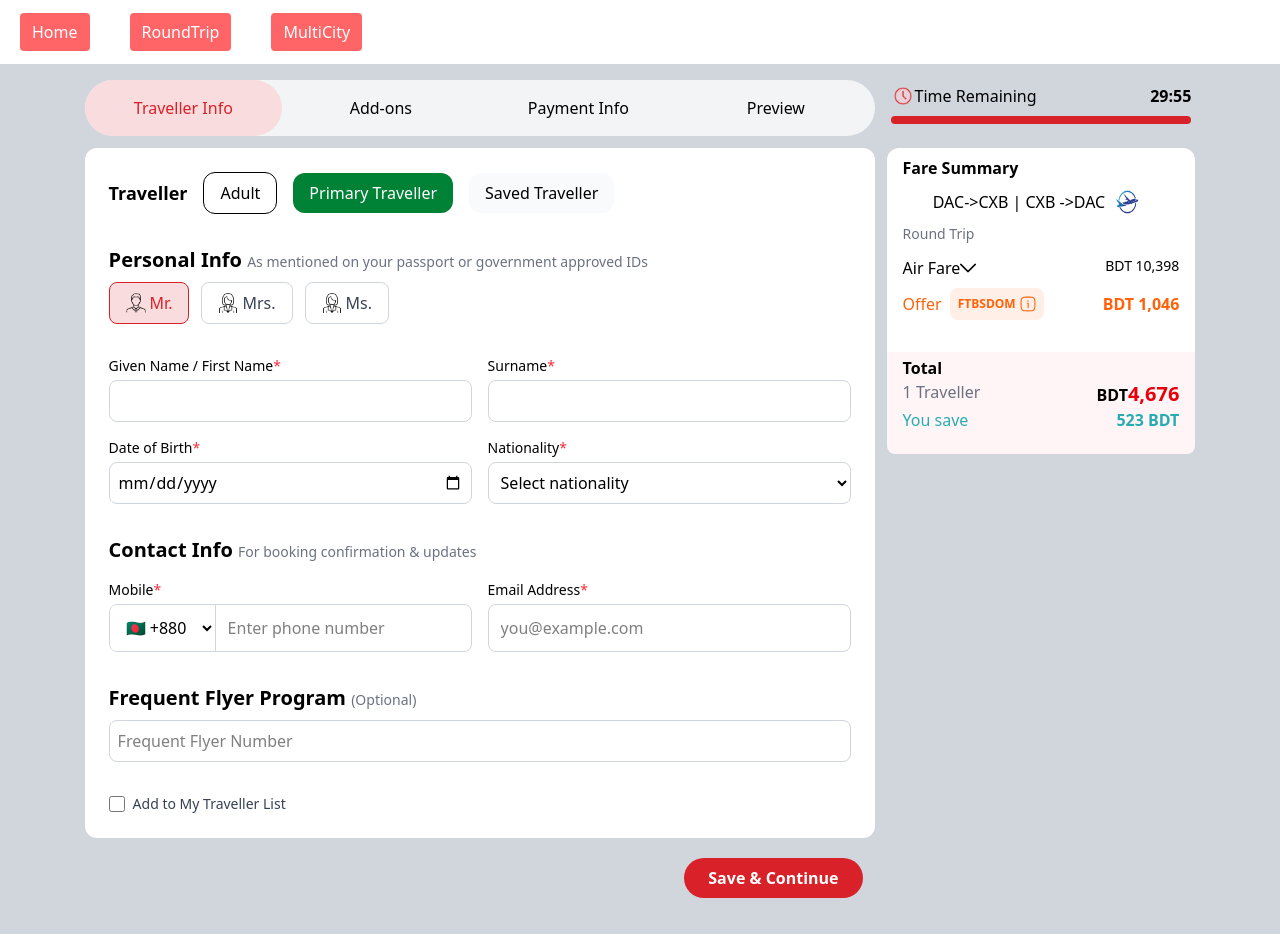
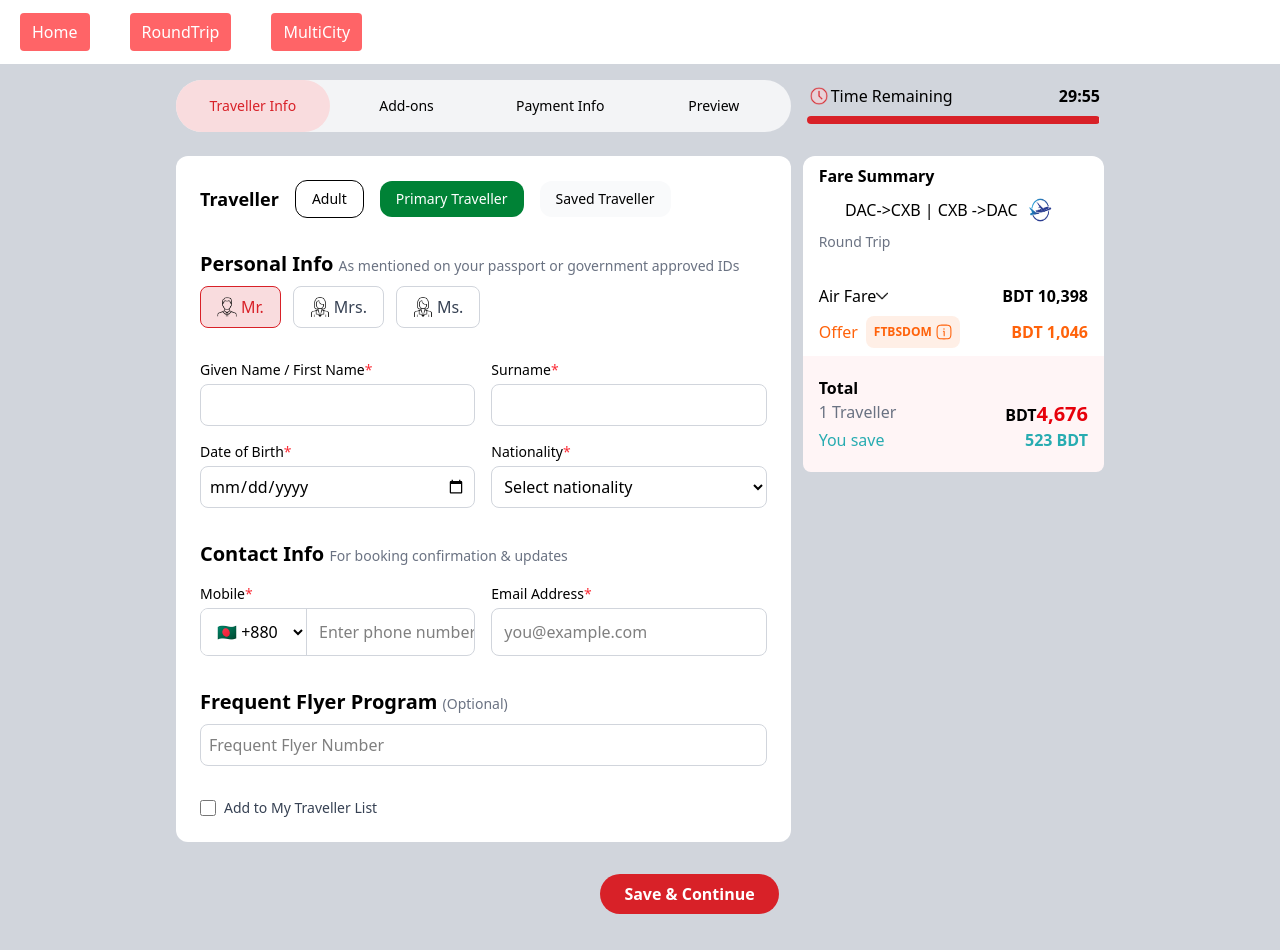
Before and after one commit to adnan-borshon/First-trip, a Vue app: page /TravelerInfo in a window 1280 px wide. Built offline with nearby package versions, Linux system fonts and the light colour scheme.

Commit message:
minor bug fixes

```diff
--- a/src/Components/AddOns.vue
+++ b/src/Components/AddOns.vue
@@ -10,7 +10,7 @@
     >
       <div>
         <h2 class="text-xl text-start font-semibold">Wheel Chair</h2>
-        <p class="mt-1 text-sm text-gray-600">
+        <p class="mt-1 text-start text-sm text-gray-600">
           Wheelchair services are available if provided by the airline, subject to availability.
         </p>
       </div>
@@ -94,7 +94,7 @@
     >
       <div>
         <h2 class="text-xl text-start font-semibold">Travel Insurance</h2>
-        <p class="mt-1 text-sm text-gray-600">
+        <p class="mt-1 text-start text-sm text-gray-600">
           Protect your trip with our comprehensive insurance options.
         </p>
       </div>
--- a/src/Components/ContactInfo.vue
+++ b/src/Components/ContactInfo.vue
@@ -1,21 +1,21 @@
 <template>
-<div class="contactInfo space-y-8">
+<div class="contactInfo space-y-8 overflow-hidden">
 
 
-      <div class="flex gap-4 items-center">
-        <h1 class="text-lg font-semibold">Traveller</h1>
-        <span class="px-4 py-2 border rounded-xl">Adult</span>
-        <span class="text-white bg-green-700 rounded-xl px-4 py-2">Primary Traveller</span>
-        <div class="flex bg-gray-50 rounded-xl px-4 py-2 items-center">
+      <div class="flex gap-4 items-center justify-start ">
+        <h1 class="md:text-lg font-semibold">Traveller</h1>
+        <span class="md:px-4 md:py-2 p-2 text-xs md:text-sm border rounded-xl">Adult</span>
+        <span class="text-white bg-green-700 rounded-xl text-xs text-center md:text-sm p-2 md:px-4 md:py-2">Primary Traveller</span>
+        <div class="flex bg-gray-50 rounded-xl text-xs text-center md:text-sm p-2 md:px-4 md:py-2 items-center">
             <span >Saved Traveller</span>
             <img src="" alt="">
         </div>
       </div>
     <!-- Personal Info Header -->
     <div>
-      <h2 class="text-xl font-semibold">
+      <h2 class="md:text-xl font-semibold">
         Personal Info
-        <span class="text-sm font-normal text-gray-500">
+        <span class=" text-xs md:text-sm font-normal text-gray-500">
           As mentioned on your passport or government approved IDs
         </span>
       </h2>
--- a/src/Components/FareSummary.vue
+++ b/src/Components/FareSummary.vue
@@ -1,6 +1,6 @@
 <template>
-<div class="container grid grid-rows-3 bg-white rounded-xl mb-3">
-    <div class="row-span-2 gap-3 grid grid-rows-2 px-4 py-2 ">
+<div class="container grid grid-rows-[200px_auto] bg-white rounded-xl mb-3 ">
+    <div class=" gap-3 row-span-2 grid grid-rows-1 px-4 py-2 ">
         <div class="flex flex-col ">
             <h2 class="font-semibold">Fare Summary</h2>
             <div class="flex justify-center items-center">
@@ -9,15 +9,42 @@
             </div>
             <span class="text-gray-500 text-sm">Round Trip</span>
         </div>
-        <div class="space-y-2">
-            <div class="flex justify-between">
-                <div class="flex justify-start items-center">
-                    <span>Air Fare</span>
-                    <img :src="down_arrow" class="h-4 w-4">
+        <div class="space-y-2 ">
+            <!-- Airfare part -->
+            <div
+            class=""
+                 :class="selectAirFare ? 'bg-blue-100 p-2 rounded-xl space-y-3' :''">
+            <div class="flex justify-between ">
 
-                </div>
+                <div
+                @click="selectAirFare= !selectAirFare"
 
-                <span class="text-sm">BDT 10,398</span>
+                class="flex justify-start items-center cursor-pointer">
+                <span>Air Fare</span>
+                <img
+                :class="{ 'transform rotate-180': selectAirFare }"
+                :src="down_arrow" class="h-3 w-3">
+
+            </div>
+
+            <span class=" font-semibold">BDT 10,398</span>
+        </div>
+
+            <span v-if="selectAirFare">Adult X 1</span>
+
+        <div
+        v-if="selectAirFare"
+        class="flex justify-between">
+            <span class="text-gray-600 ">Base Fair</span>
+            <span class="font-semibold">BDT 8,050</span>
+        </div>
+          <div
+          v-if="selectAirFare"
+           class="flex justify-between">
+            <span class="text-gray-600 ">Tax</span>
+            <span class="font-semibold">BDT 2,050</span>
+        </div>
+
 
             </div>
             <div class="flex justify-between items-center text-[#ff620a]">
@@ -36,7 +63,7 @@
         </div>
 
     </div>
-<div class="w-full bg-[#fff5f6] row-span-1 rounded-b-lg">
+<div class="w-full bg-[#fff5f6]  rounded-b-lg py-4">
      <div class="grid grid-row-3 px-4 py-1">
 
             <div >
@@ -66,4 +93,7 @@ import plane from "../assets/Icons/airline-logo.jpg"
 import down_arrow from "../assets/Icons/down-arrow.png"
 import up_arrow from "../assets/Icons/up-arrow.png"
 import info from "../assets/Icons/exm-sign.svg"
+import { ref } from "vue"
+
+const selectAirFare = ref(false)
 </script>
--- a/src/Components/TravellerInfo.vue
+++ b/src/Components/TravellerInfo.vue
@@ -1,13 +1,13 @@
 <template >
     <div class="container bg-gray-300 md:flex justify-center items-center p-2">
 
-        <div class="grid  lg:grid-cols-14 grid-rows-[auto_auto] gap-3 md:p-2">
+        <div class="flex-1 md:mx-20 lg:mx-40 md:grid space-y-3 grid-cols-15 grid-rows-[auto_auto] p-2 gap-3 md:p-2">
 
          <!-- Tabs -->
-      <div class=" col-span-7 md:col-span-10  row-span-1 grid grid-cols-4 rounded-lg md:rounded-full bg-gray-100">
+      <div class=" md:col-span-10 text-sm  justify-between flex row-span-1 md:grid grid-cols-4 rounded-lg md:rounded-full bg-white md:bg-gray-100">
         <!-- 1. Traveller Info always enabled -->
         <label
-          class="text-center px-2 py-1 md:p-4 rounded-lg md:rounded-full cursor-pointer"
+          class="text-center  px-3 py-2 md:p-4 rounded-lg md:rounded-full cursor-pointer"
           :class="Status==='TravelerInfo'
             ? 'bg-[#f9dcde] text-[#d82128] border-[#d82128]'
             : ''"
@@ -19,9 +19,9 @@
         <!-- 2. Add-ons only after Traveller Info -->
         <label
           :class="[
-            'text-center px-2 py-1 md:p-4 rounded-lg md:rounded-full',
+            'text-center px-3 py-2 md:p-4 rounded-lg md:rounded-full cursor-pointer',
             Status==='AddOns'
-              ? 'bg-[#f9dcde] text-[#d82128] border-[#d82128] cursor-pointer'
+              ? 'bg-[#f9dcde] text-[#d82128] border-[#d82128] '
               : ''
           ]"
           @click="tryTab('AddOns')"
@@ -32,9 +32,9 @@
         <!-- 3. Payment Info only after Add-ons -->
         <label
           :class="[
-            'text-center  px-2 py-1 md:p-4 rounded-lg md:rounded-full',
+            'text-center  px-3 py-2 md:p-4 rounded-lg md:rounded-full cursor-pointer',
             Status==='Payment'
-              ? 'bg-[#f9dcde] text-[#d82128] border-[#d82128] cursor-pointer'
+              ? 'bg-[#f9dcde] text-[#d82128] border-[#d82128] '
               : Status==='AddOns'
                 ? 'cursor-pointer hover:bg-gray-100'
                 : ''
@@ -47,9 +47,9 @@
         <!-- 4. Preview only after Payment Info -->
         <label
           :class="[
-            'text-center px-2 py-1 md:p-4 rounded-lg md:rounded-full',
+            'text-center px-3 py-2 md:p-4 rounded-lg md:rounded-full cursor-pointer',
             Status==='preview'
-              ? 'bg-[#f9dcde] text-[#d82128] border-[#d82128] cursor-pointer'
+              ? 'bg-[#f9dcde] text-[#d82128] border-[#d82128] '
               : Status==='Payment'
                 ? 'cursor-pointer hover:bg-gray-100'
                 : ''
@@ -61,7 +61,7 @@
       </div>
 
         <!-- time bar -->
-    <div class="hidden lg:block col-span-4 row-span-1">
+    <div class="hidden lg:block col-span-5 row-span-1 ">
           <div class=" p-1 space-y-2">
       <div class="flex justify-between">
         <div class="flex">
@@ -83,21 +83,21 @@
 
     <div
     v-if="Status === 'TravelerInfo'"
-    class="p-6 col-span-7 md:col-span-10   bg-white rounded-xl">
+    class="p-6  md:col-span-10   bg-white rounded-xl">
 <ContactInfo/>
 
 </div>
    <div
    v-else-if="Status==='AddOns'"
-   class="col-span-7 md:col-span-10  rounded-xl">
+   class="p-2  md:col-span-10 bg-white rounded-xl">
 <AddOns/>
 
 </div>
-    <div class="col-span-7 md:col-span-4 row-span-3  md:sticky md:top-4 self-start">
+    <div class=" md:col-span-5 row-span-3  md:sticky md:top-4 self-start">
 
         <FareSummary/>
     </div>
-    <div class=" col-span-7 md:col-span-10 md:row-start-3 flex justify-center md:justify-end py-2 px-3">
+    <div class="  md:col-span-10 md:row-start-3 flex justify-center md:justify-end py-2 px-3">
         <button
           @click="saveAndContinue"
           class="bg-[#d82128] w-max text-white font-semibold px-6 py-2 rounded-full hover:opacity-80 transition-opacity duration-200"
```
